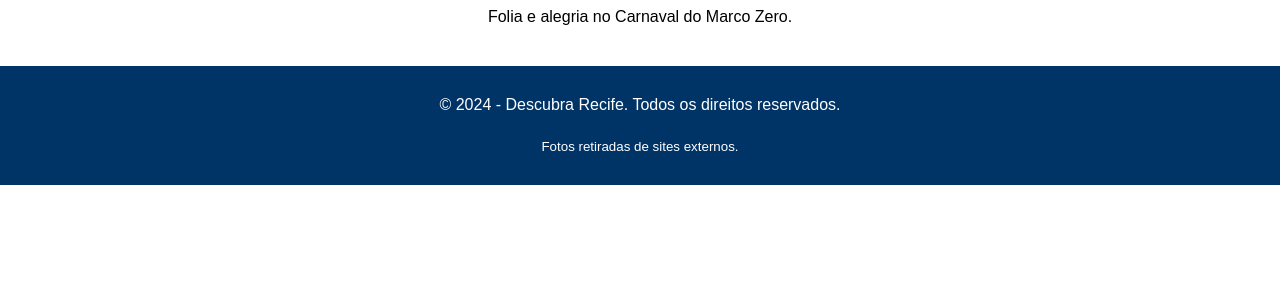
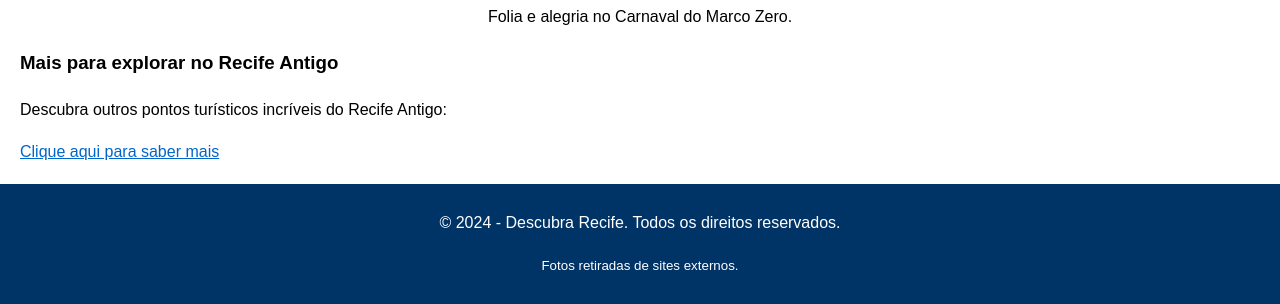
Before and after one commit to oDevFred/marco_zero_recife, a plain HTML site: page index.html in a window 1280 px wide. Shown: the part 1442-1746 px from the top of the page. Before the commit the page ends 1627 px from the top, so only its background shows below. Drawn offline with Linux system fonts and the light colour scheme.

Commit message:
Adicionado o link para nova página

```diff
--- a/index.html
+++ b/index.html
@@ -46,6 +46,13 @@
                     <figcaption>Folia e alegria no Carnaval do Marco Zero.</figcaption>
                 </figure>
             </section>
+
+            <section>
+                <h3>Mais para explorar no Recife Antigo</h3>
+                <p>Descubra outros pontos turísticos incríveis do Recife Antigo:</p>
+                <a href="pontos-turisticos.html" style="color: #0066cc; text-decoration: underline;">Clique aqui para saber mais</a>
+            </section>
+
         </article>
     </main>
 
```
